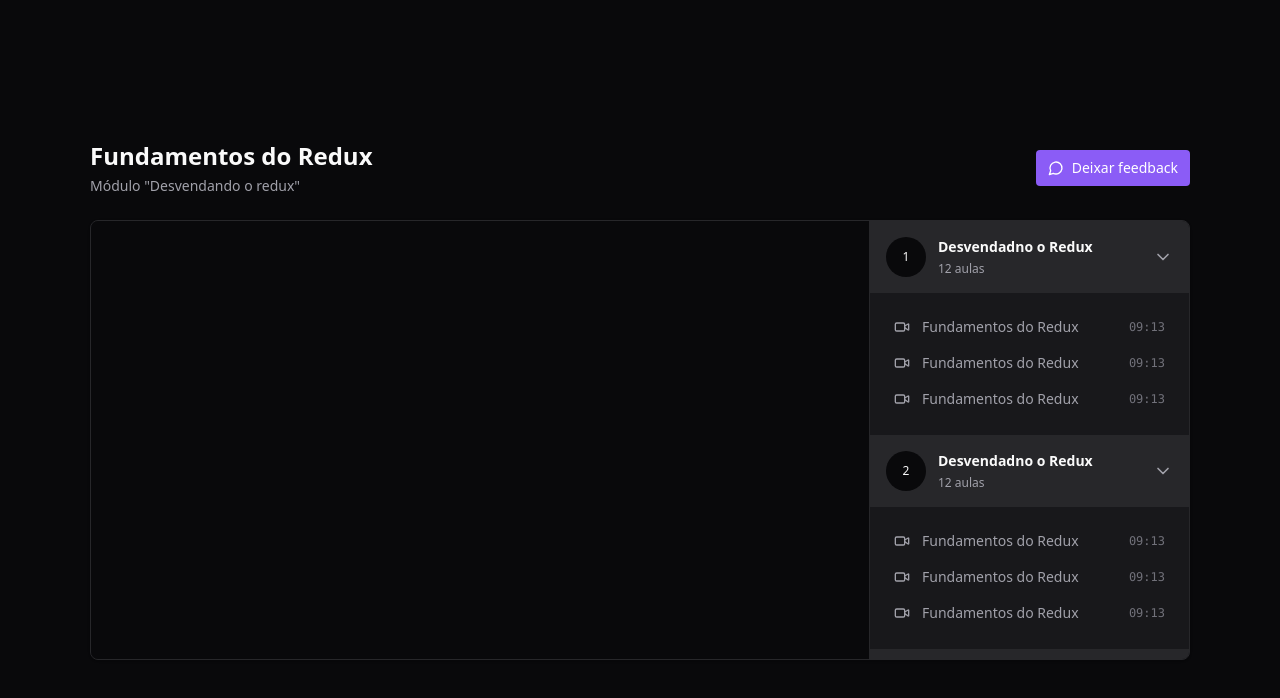
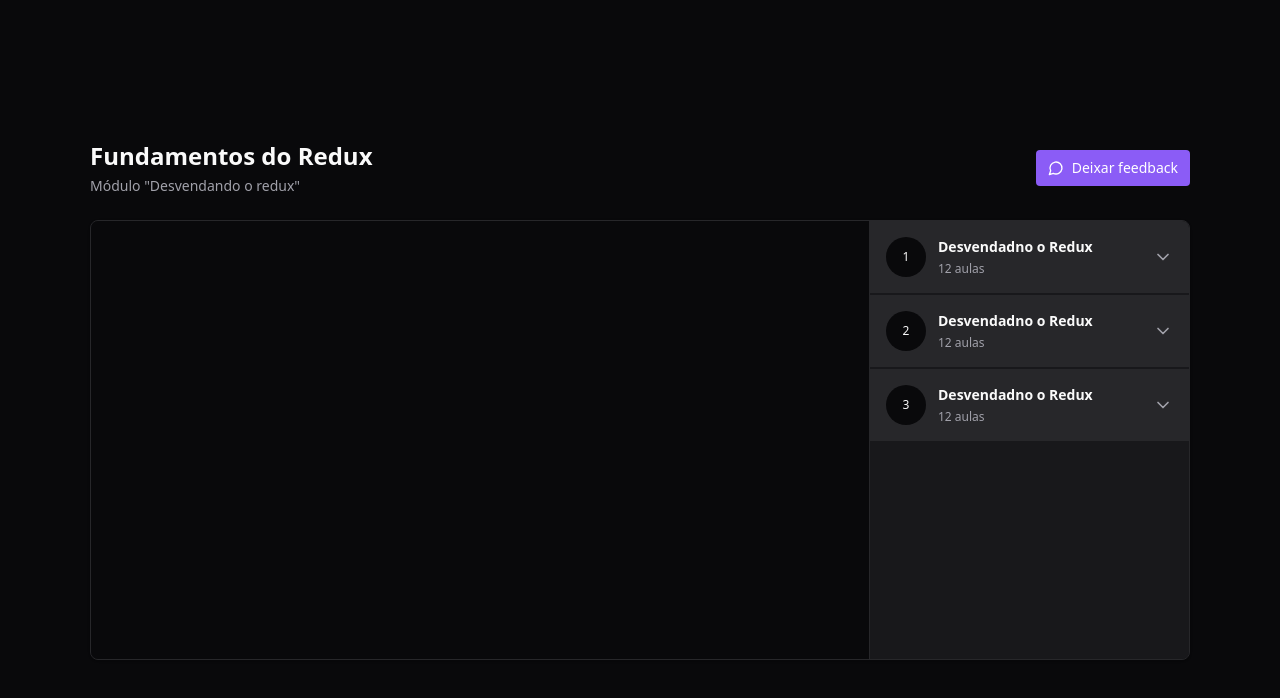
Before and after one commit to rafaelgcaldas/react-redux-zustand, a React (Vite) app: page / in a window 1280 px wide. Shown: the top 698 px of the page. Built offline with nearby package versions, Linux system fonts and the light colour scheme.

Commit message:
feat: add Collapsible

```diff
--- a/src/components/module.tsx
+++ b/src/components/module.tsx
@@ -1,5 +1,8 @@
 import { ChevronDown } from "lucide-react";
+import * as Collapsible from "@radix-ui/react-collapsible";
+
 import { Lesson } from "./lesson";
+
 
 interface ModuleProps {
   moduleIndex: number
@@ -9,8 +12,8 @@
 
 export function Module({ title, amountOfLessons, moduleIndex }: ModuleProps) {
   return (
-    <div>
-      <button className=" flex w-full items-center gap-3 bg-zinc-800 p-4">
+    <Collapsible.Root className="group">
+      <Collapsible.Trigger className=" flex w-full items-center gap-3 bg-zinc-800 p-4">
         <div className="flex size-10 rounded-full items-center justify-center bg-zinc-950 text-xs">
           {moduleIndex + 1}
         </div>
@@ -19,14 +22,16 @@
           <span className="text-xs text-zinc-400">{amountOfLessons} aulas</span>
         </div>
 
-        <ChevronDown className="size-5 ml-auto text-zinc-400" />
-      </button>
+        <ChevronDown className="size-5 ml-auto text-zinc-400 group-data-[state=open]:rotate-180 transition-transform" />
+      </Collapsible.Trigger>
 
-      <nav className="relative flex flex-col gap-4 p-6">
-        <Lesson title="Fundamentos do Redux" duration="09:13" />
-        <Lesson title="Fundamentos do Redux" duration="09:13" />
-        <Lesson title="Fundamentos do Redux" duration="09:13" />
-      </nav>
-    </div>
+      <Collapsible.Content>
+        <nav className="relative flex flex-col gap-4 p-6">
+          <Lesson title="Fundamentos do Redux" duration="09:13" />
+          <Lesson title="Fundamentos do Redux" duration="09:13" />
+          <Lesson title="Fundamentos do Redux" duration="09:13" />
+        </nav>
+      </Collapsible.Content>
+    </Collapsible.Root>
   )
 }
```
